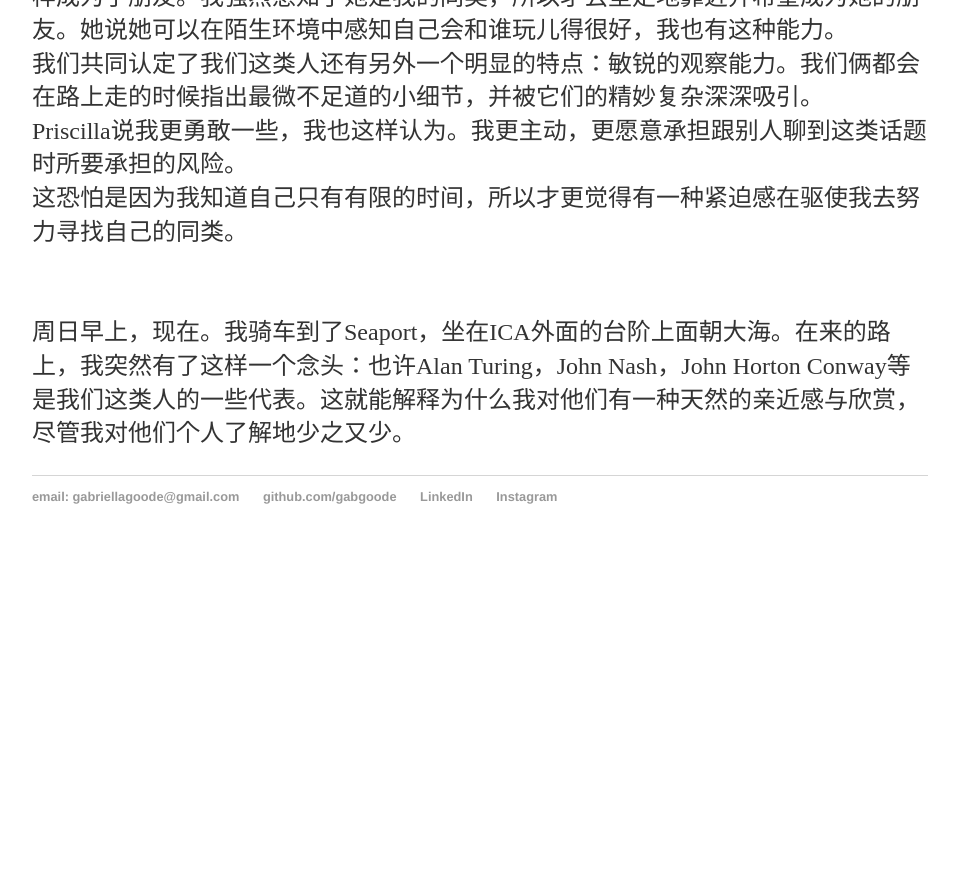
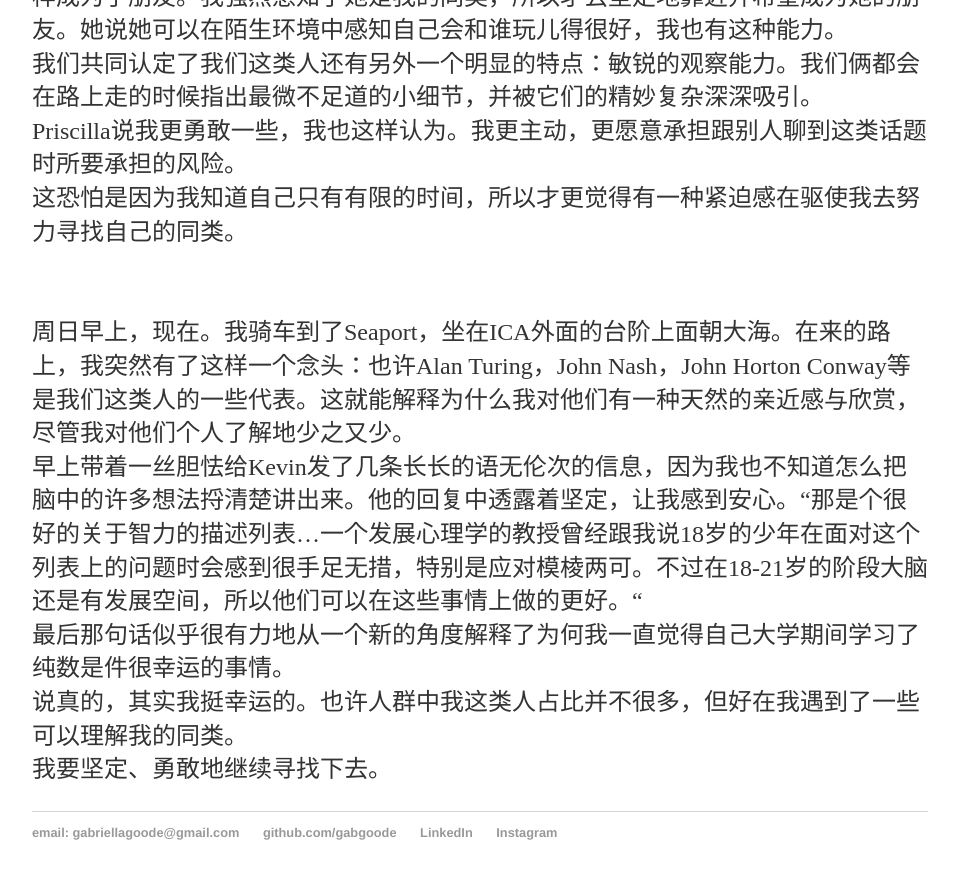
Before and after one commit to gabgoode/gabgoode.github.io, a Jekyll site: the page built from _posts/2020-06-14-escaping-again-to-find-people-like-me.md, in a window 1280 px wide and 900 px high, scrolled down 3618 px. Shown: the top 879 px of the window, without its empty margins (160-1118 px from the left). Built offline with Jekyll 4.4.1, drawn with Linux system fonts in a browser that asks for light colours; before the commit the page ends 4182 px from its top, so only the background shows below that.

Commit message:
Update 2020-06-14-escaping-again-to-find-people-like-me.md

```diff
--- a/_posts/2020-06-14-escaping-again-to-find-people-like-me.md
+++ b/_posts/2020-06-14-escaping-again-to-find-people-like-me.md
@@ -27,7 +27,7 @@ I feel a sense of urgency, because I don't have enough time, so I need to try ha
 <br/>
 Sunday morning, right now, I biked to Seaport and I'm sitting on the stairs, facing water. On my way here, I had this thought that maybe Alan Turing, John Nash, and John Horton Conway were "people like us". That's why I had so much affinity for and appreciation of them, despite the fact that I know little about them. <br/>
 I texted Kevin this morning, said some gibberish that I was a bit unconfident to share. He texted back with unwavering, powerful statements. "That's a really good list of attributes of intelligence...A developmental psychology professor once told me that things like this list (dealing with ambiguity in particular) are things 18-year-olds are really bad at, and there is still physical brain development happening 18-21 that enables them to get better at it." <br/>
-That last sentence helped me make more sense as to why I've always felt so fortunate to have studied pure Mathematics in college.<br/>
+That last sentence helped me make more sense as to why I've always felt so fortunate to have studied pure Mathematics in college. <br/>
 You know what, I'm quite lucky. There probably aren't that many people like me in terms of ratio, but I've found my way to connect with a few in real life. <br/>
 I shall keep searching, and keep being brave. <br/>
 <br/>
@@ -58,3 +58,7 @@ Priscilla说我更勇敢一些，我也这样认为。我更主动，更愿意
 <br/>
 <br/>
 周日早上，现在。我骑车到了Seaport，坐在ICA外面的台阶上面朝大海。在来的路上，我突然有了这样一个念头：也许Alan Turing，John Nash，John Horton Conway等是我们这类人的一些代表。这就能解释为什么我对他们有一种天然的亲近感与欣赏，尽管我对他们个人了解地少之又少。<br/>
+早上带着一丝胆怯给Kevin发了几条长长的语无伦次的信息，因为我也不知道怎么把脑中的许多想法捋清楚讲出来。他的回复中透露着坚定，让我感到安心。“那是个很好的关于智力的描述列表...一个发展心理学的教授曾经跟我说18岁的少年在面对这个列表上的问题时会感到很手足无措，特别是应对模棱两可。不过在18-21岁的阶段大脑还是有发展空间，所以他们可以在这些事情上做的更好。“ <br/>
+最后那句话似乎很有力地从一个新的角度解释了为何我一直觉得自己大学期间学习了纯数是件很幸运的事情。<br/>
+说真的，其实我挺幸运的。也许人群中我这类人占比并不很多，但好在我遇到了一些可以理解我的同类。<br/>
+我要坚定、勇敢地继续寻找下去。<br/>
```
